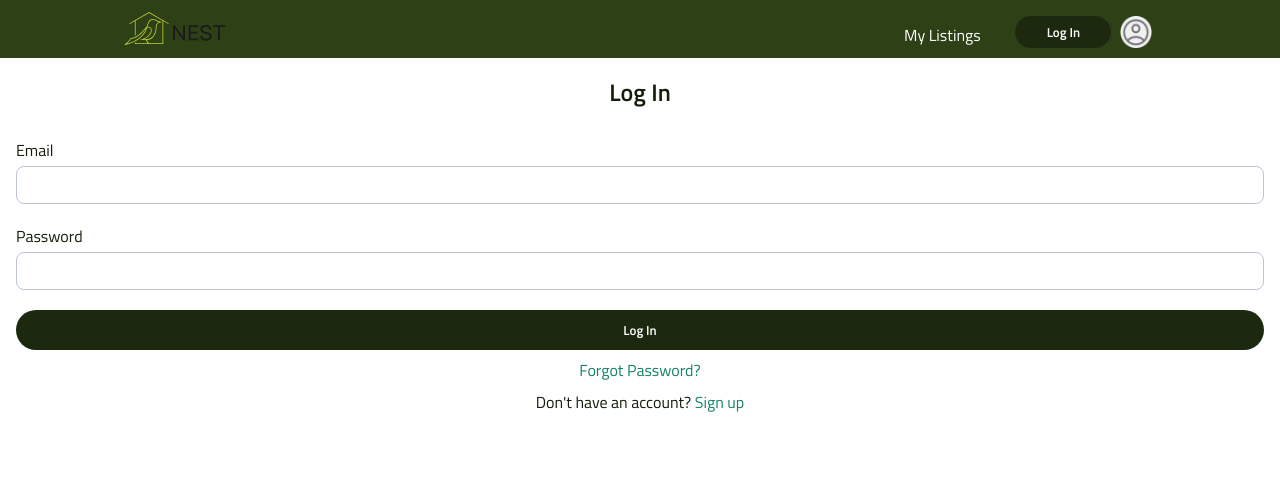
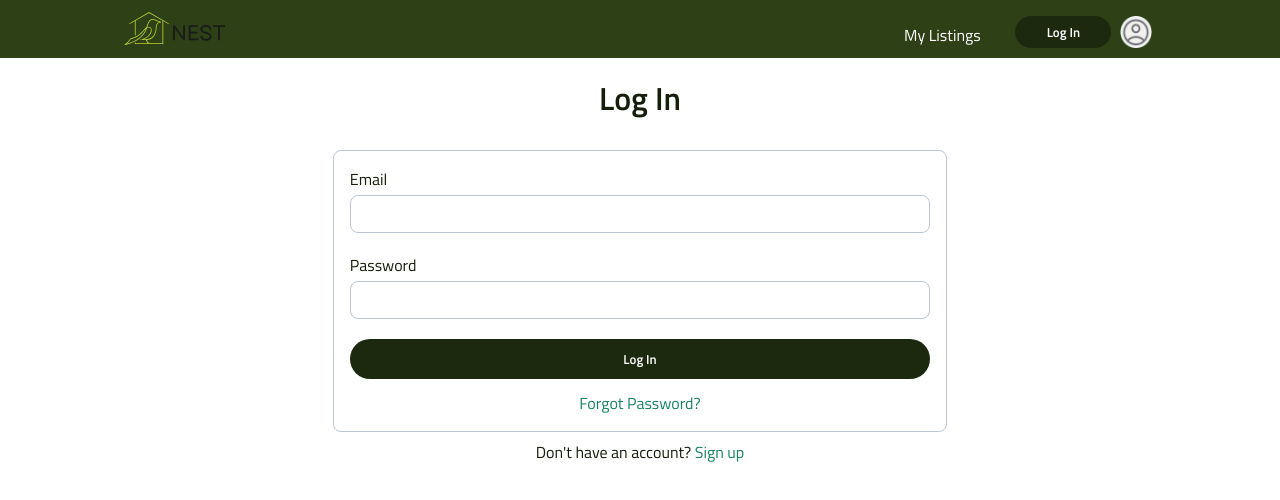
Before and after one commit to stebnj/steven-joo-capstone-project, a React (Create React App) app in the folder client/: page /login in a window 1280 px wide. Shown: the top 500 px of the page. Built offline with nearby package versions, Linux system fonts and the light colour scheme; no server answers.

Commit message:
add desktop styling for login screen

```diff
--- a/client/src/pages/Login/Login.js
+++ b/client/src/pages/Login/Login.js
@@ -47,6 +47,9 @@ export default function Login() {
             Log In
           </button>
         </form>
+        <section className="login__forgot-container-desktop">
+            <Link className="login__link" to="/forgot-password">Forgot Password?</Link>
+        </section>
       </section>
       <section className="login__redirect">
         <section className="login__forgot-container">
--- a/client/src/pages/Login/Login.scss
+++ b/client/src/pages/Login/Login.scss
@@ -2,10 +2,17 @@
 @import '../../styles/partials/variables';
 @import '../../styles/partials/mixins';
 
-.login{
+.login {
     padding: 0 1rem;
 
-    &__heading-container{
+    @include desktop {
+        padding: 0 10vw;
+        display: flex;
+        align-items: center;
+        flex-direction: column;
+    }
+
+    &__heading-container {
         padding: 1rem;
         display: flex;
         justify-content: center;
@@ -13,39 +20,68 @@
         align-items: center;
     }
 
-    &__content{
+    &__heading {
+        @include desktop {
+            font-size: 2rem;
+        }
+    }
+
+    &__actions{
+        @include desktop{
+            border: 1px solid $Cloud;
+            border-radius: 0.5rem;
+            padding: 1rem;
+            width: 60%;
+        }
+    }
+
+    &__content {
         display: flex;
         flex-direction: column;
         padding-bottom: 1.25rem;
     }
 
-    &__label{
+    &__label {
         padding-bottom: 0.25rem;
     }
 
-    &__input{
+    &__input {
         border-radius: 0.5rem;
     }
 
-    &__redirect{
+    &__redirect {
         display: flex;
         flex-direction: column;
         align-items: center;
     }
 
-    &__forgot-container{
+    &__forgot-container {
+        padding-top: 0.5rem;
+
+        @include desktop{
+            display: none;
+        }
+    }
+
+    &__forgot-container-desktop{
+        display: none;
+        @include desktop{
+            display: block;
+            display: flex;
+            justify-content: center;
+            padding-top: 0.75rem;
+        }
+    }
+
+    &__signup-container {
         padding-top: 0.5rem;
     }
 
-    &__signup-container{
-        padding-top: 0.5rem;
-    }
-
-    &__link{
+    &__link {
         color: $light-green;
     }
 
-    &__error{
+    &__error {
         color: $Red;
     }
 }
```
